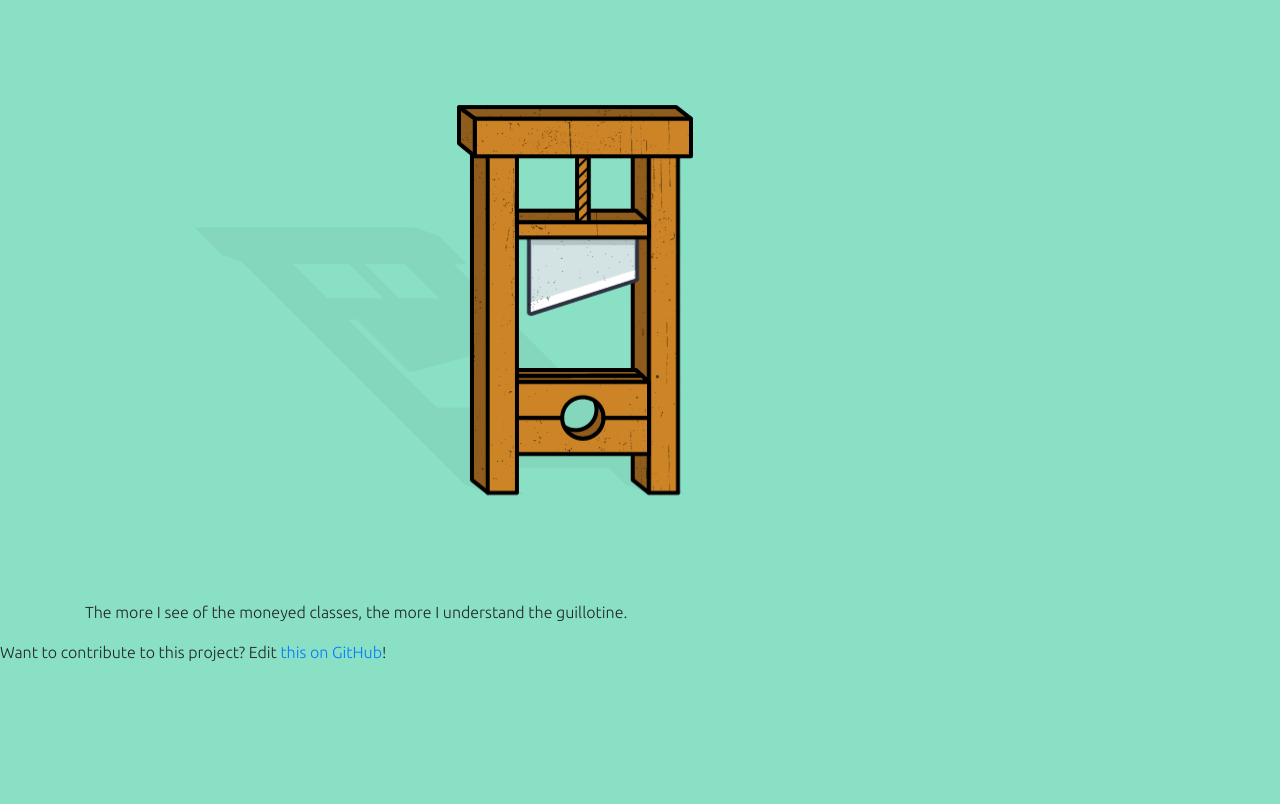
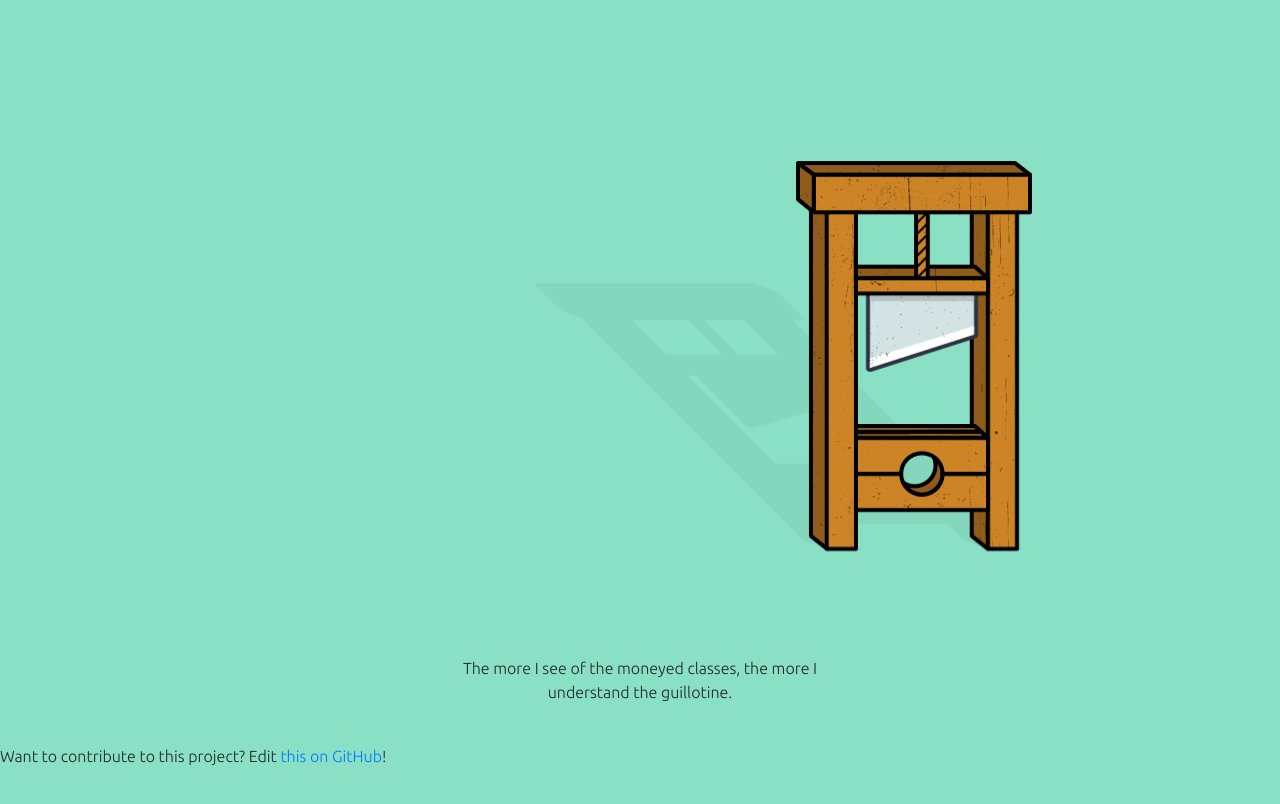
Before and after one commit to jerdog/guillotine-club, a plain HTML site: page test.html in a window 1280 px wide. Drawn offline with nearby package versions, Linux system fonts and the light colour scheme.

Commit message:
css container

```diff
--- a/test.html
+++ b/test.html
@@ -15,13 +15,23 @@
 
       html, body {
         height: 100%;
-        margin:0;
-        padding:0;
+//        margin:0;
+//        padding:0;
       }
       body {
         background-color: #8AE0C5;
         font: normal 300 1em/1.5em 'Ubuntu', sans-serif;
       }
+      .container {
+//        background: #8AE0C5;
+        width: 100%;
+        max-width: 480px;
+        min-width: 320px;
+        margin: 2em auto 0;
+        padding: 1.5em;
+        text-align: center;
+      }
+
     </style>
   </head>
 
```
